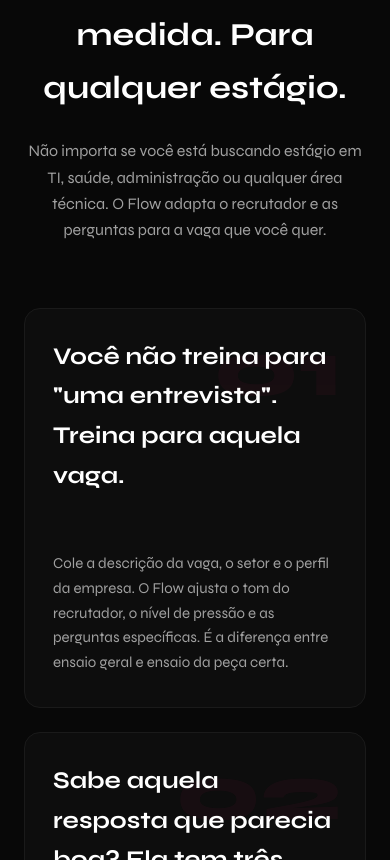
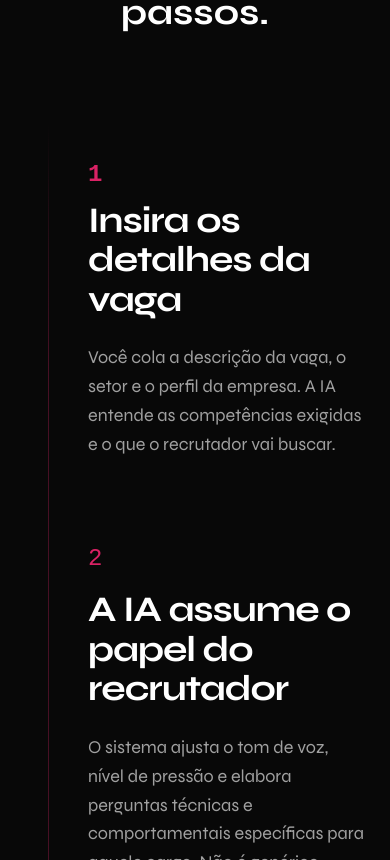
Before and after one commit to murilobauck/flow_v0.1, a React (Vite) app: page / in a window 390 px wide. Shown: the part 1140-2000 px from the top of the page. Built offline with nearby package versions, Linux system fonts and the light colour scheme.

Commit message:
feat(home): reformular secoes Proof, FAQ e CTA

```diff
--- a/src/pages/Home/components/CTA.module.css
+++ b/src/pages/Home/components/CTA.module.css
@@ -74,6 +74,15 @@
   font-weight: 700;
   white-space: nowrap;
   box-shadow: var(--glow-brand-sm);
+  border: none;
+  cursor: pointer;
+  outline: none;
+  transition: transform 0.2s ease, box-shadow 0.2s ease;
+}
+
+.exclusivityBadge:hover {
+  transform: translateX(-50%) translateY(-2px);
+  box-shadow: var(--glow-brand);
 }
 
 .eyebrow {
@@ -93,7 +102,7 @@
 .body {
   color: var(--text-secondary);
   text-align: center;
-  margin-bottom: 40px;
+  margin-bottom: 24px;
   font-size: 15px;
 }
 
@@ -107,31 +116,30 @@
 
 .label {
   font-size: 13px;
-  color: var(--text-tertiary);
+  color: var(--text-secondary);
   margin-bottom: 16px;
-  font-weight: 600;
+  font-weight: 700;
+  text-transform: uppercase;
+  letter-spacing: 0.05em;
 }
 
 .benefitList {
   list-style: none;
   padding: 0;
   margin: 0;
+  display: flex;
+  flex-direction: column;
+  gap: 12px;
 }
 
 .benefitItem {
   display: flex;
   align-items: flex-start;
   gap: 12px;
-  padding: 10px 0;
-  border-bottom: 1px solid var(--border-subtle);
   font-size: 14px;
-  color: var(--text-secondary);
+  color: var(--text-primary);
   line-height: 1.5;
-}
-
-.benefitItem:last-child {
-  border-bottom: none;
-  padding-bottom: 0;
+  font-weight: 500;
 }
 
 .benefitBullet {
@@ -146,6 +154,17 @@
   flex-direction: column;
   gap: 12px;
   margin-bottom: 16px;
+}
+
+.fomoLabel {
+  font-size: 13px;
+  color: var(--text-primary);
+  margin-bottom: 4px;
+  padding-left: 4px;
+}
+
+.fomoLabel strong {
+  color: var(--brand);
 }
 
 .emailInput {
--- a/src/pages/Home/components/Proof.module.css
+++ b/src/pages/Home/components/Proof.module.css
@@ -7,141 +7,98 @@
 .header {
   text-align: center;
   max-width: 720px;
-  margin: 0 auto 64px;
+  margin: 0 auto 80px;
 }
 
 .title {
-  font-size: 40px;
+  font-size: 48px;
   margin-bottom: 24px;
 }
 
-.subtitle {
-  color: var(--text-secondary);
-  font-size: 16px;
+/* Timeline Layout */
+.timeline {
+  display: flex;
+  flex-direction: column;
+  position: relative;
+  max-width: 1100px;
+  margin: 0 auto 120px;
 }
 
-.grid {
-  display: grid;
-  grid-template-columns: repeat(3, 1fr);
-  gap: 24px;
-  margin-bottom: 80px;
+/* The vertical line in the center */
+.timeline::before {
+  content: '';
+  position: absolute;
+  left: 50%;
+  top: 0;
+  bottom: 0;
+  width: 1px;
+  background: linear-gradient(to bottom, transparent, var(--brand) 15%, var(--brand) 85%, transparent);
+  transform: translateX(-50%);
+  opacity: 0.3;
 }
 
-.card {
-  background: var(--bg-card);
-  border: 1px solid var(--border-subtle);
-  border-radius: 16px;
-  padding: 28px 28px 32px;
-  position: relative;
-  overflow: hidden;
-  transition: border-color 0.25s ease, box-shadow 0.25s ease, transform 0.25s ease;
-  display: flex;
-  flex-direction: column;
-}
-
-.featured {
-  grid-column: span 3;
+.timelineStep {
   display: grid;
   grid-template-columns: 1fr 1fr;
-  align-items: center;
-  gap: 40px;
-  padding: 48px;
-}
-
-.featured h3 {
-  font-size: 32px;
-}
-
-.ordinal {
-  position: absolute;
-  top: 20px;
-  right: 24px;
-  font-size: 80px;
-  font-weight: 800;
-  color: var(--brand);
-  opacity: 0.05;
-  line-height: 1;
-  pointer-events: none;
-  transition: opacity 0.25s;
-  font-family: var(--font-display);
-}
-
-.card:hover {
-  border-color: rgba(218, 34, 101, 0.45);
-  box-shadow: var(--glow-brand-sm);
-  transform: translateY(-4px);
-}
-
-.card:hover .ordinal {
-  opacity: 0.12;
-}
-
-.card h3 {
-  font-size: 24px;
-  margin-bottom: 16px;
-  position: relative;
-  z-index: 1;
-}
-
-.card p {
-  color: var(--text-secondary);
-  font-size: 15px;
-  position: relative;
-  z-index: 1;
-  flex: 1;
-}
-
-.marqueeWrapper {
-  overflow: hidden;
-  mask-image: linear-gradient(
-    to right,
-    transparent 0%,
-    black 8%,
-    black 92%,
-    transparent 100%
-  );
-  -webkit-mask-image: linear-gradient(
-    to right,
-    transparent 0%,
-    black 8%,
-    black 92%,
-    transparent 100%
-  );
-  margin: 40px 0;
   width: 100%;
 }
 
-.marqueeTrack {
+.stepContent {
   display: flex;
-  gap: 36px;
-  white-space: nowrap;
-  animation: marquee 38s linear infinite;
-  width: max-content;
+  flex-direction: column;
+  justify-content: center;
 }
 
-@keyframes marquee {
-  from { transform: translateX(0); }
-  to   { transform: translateX(-50%); }
+.left .stepContent {
+  grid-column: 1;
+  text-align: right;
+  padding: 80px 80px 80px 0;
+  align-items: flex-end;
 }
 
-.marqueeItem {
-  font-size: 12px;
-  color: var(--text-tertiary);
-  letter-spacing: 0.04em;
-  display: flex;
-  align-items: center;
-  gap: 36px;
+.right .stepContent {
+  grid-column: 2;
+  text-align: left;
+  padding: 80px 0 80px 80px;
+  align-items: flex-start;
 }
 
-.marqueeSep {
+.stepNumber {
+  font-family: monospace;
+  font-size: 24px;
   color: var(--brand);
-  opacity: 0.5;
+  display: inline-block;
+  margin-bottom: 12px;
+}
+
+.left .stepNumber {
+  margin-bottom: 0;
+  margin-left: 16px;
+  position: relative;
+  top: -6px;
+}
+
+.stepTitle {
+  font-family: var(--font-display);
+  font-size: 48px;
+  font-weight: 700;
+  line-height: 1.1;
+  color: var(--text-primary);
+  margin-bottom: 24px;
+  letter-spacing: -0.03em;
+}
+
+.stepDescription {
+  font-size: 18px;
+  color: var(--text-secondary);
+  line-height: 1.6;
+  max-width: 420px;
 }
 
 .testimonial {
   text-align: center;
   max-width: 640px;
-  margin: 80px auto 0;
+  margin: 0 auto;
   padding: 40px;
   border-radius: 16px;
   background: var(--bg-surface);
@@ -164,13 +121,14 @@
 }
 
 @media (max-width: 1024px) {
-  .grid {
-    grid-template-columns: 1fr;
+  .stepTitle {
+    font-size: 36px;
   }
-  .featured {
-    grid-column: span 1;
-    grid-template-columns: 1fr;
-    padding: 28px 28px 32px;
+  .left .stepContent {
+    padding: 60px 40px 60px 0;
+  }
+  .right .stepContent {
+    padding: 60px 0 60px 40px;
   }
 }
 
@@ -179,6 +137,35 @@
     padding: 80px 24px;
   }
   .title {
-    font-size: 32px;
+    font-size: 36px;
+  }
+
+  .timeline::before {
+    left: 24px;
+    transform: none;
+  }
+
+  .timelineStep {
+    grid-template-columns: 1fr;
+  }
+
+  .left .stepContent,
+  .right .stepContent {
+    grid-column: 1;
+    text-align: left;
+    align-items: flex-start;
+    padding: 40px 0 40px 64px;
+  }
+
+  .left .stepTitle {
+    /* For mobile, we want the number to be above like in the right step */
+    display: flex;
+    flex-direction: column-reverse;
+  }
+
+  .left .stepNumber {
+    margin-left: 0;
+    margin-bottom: 12px;
+    top: 0;
   }
 }
--- a/src/pages/Home/components/Proof.tsx
+++ b/src/pages/Home/components/Proof.tsx
@@ -1,7 +1,28 @@
 import { motion } from 'framer-motion';
 import styles from './Proof.module.css';
 
-
+const timelineSteps = [
+  {
+    id: 1,
+    title: "Insira os detalhes da vaga",
+    description: "Você cola a descrição da vaga, o setor e o perfil da empresa. A IA entende as competências exigidas e o que o recrutador vai buscar."
+  },
+  {
+    id: 2,
+    title: "A IA assume o papel do recrutador",
+    description: "O sistema ajusta o tom de voz, nível de pressão e elabora perguntas técnicas e comportamentais específicas para aquele cargo. Não é genérico."
+  },
+  {
+    id: 3,
+    title: "Simule a entrevista em tempo real",
+    description: "Treine suas respostas sob pressão como se estivesse valendo. Desenvolva seu raciocínio rápido e sua capacidade de argumentação em ambiente seguro."
+  },
+  {
+    id: 4,
+    title: "Receba um diagnóstico completo",
+    description: "Ao finalizar, o Flow avalia sua clareza, postura, tempo de resposta e coerência. Você descobre o que te sabota antes da hora real."
+  }
+];
 
 export const Proof = () => {
   return (
@@ -13,58 +34,41 @@
           viewport={{ once: true }}
           className={styles.title}
         >
-          Treinamento de entrevista sob medida. Para qualquer estágio.
+          Treinamento de entrevista. Em 4 passos.
         </motion.h2>
-        <motion.p
-          initial={{ opacity: 0, y: 20 }}
-          whileInView={{ opacity: 1, y: 0 }}
-          viewport={{ once: true }}
-          transition={{ delay: 0.1 }}
-          className={styles.subtitle}
-        >
-          Não importa se você está buscando estágio em TI, saúde, administração ou qualquer área técnica. O Flow adapta o recrutador e as perguntas para a vaga que você quer.
-        </motion.p>
       </div>
 
-      <div className={styles.grid}>
-        <motion.div
-          className={`${styles.card} ${styles.featured}`}
-          initial={{ opacity: 0, y: 20 }}
-          whileInView={{ opacity: 1, y: 0 }}
-          viewport={{ once: true }}
-          transition={{ delay: 0.2 }}
-        >
-          <span className={styles.ordinal}>01</span>
-          <h3>Você não treina para "uma entrevista". Treina para aquela vaga.</h3>
-          <p>Cole a descrição da vaga, o setor e o perfil da empresa. O Flow ajusta o tom do recrutador, o nível de pressão e as perguntas específicas. É a diferença entre ensaio geral e ensaio da peça certa.</p>
-        </motion.div>
-
-        <motion.div
-          className={styles.card}
-          initial={{ opacity: 0, y: 20 }}
-          whileInView={{ opacity: 1, y: 0 }}
-          viewport={{ once: true }}
-          transition={{ delay: 0.3 }}
-        >
-          <span className={styles.ordinal}>02</span>
-          <h3>Sabe aquela resposta que parecia boa? Ela tem três problemas.</h3>
-          <p>O diagnóstico do Flow aponta clareza, postura, tempo de resposta e uso de linguagem. Você descobre o que está sabotando você antes de descobrir na vaga real.</p>
-        </motion.div>
-
-        <motion.div
-          className={styles.card}
-          initial={{ opacity: 0, y: 20 }}
-          whileInView={{ opacity: 1, y: 0 }}
-          viewport={{ once: true }}
-          transition={{ delay: 0.4 }}
-        >
-          <span className={styles.ordinal}>03</span>
-          <h3>Sem experiência prévia, o que você vende é potencial.</h3>
-          <p>O Flow foi desenhado para quem está começando do zero. Ele te ajuda a estruturar respostas mesmo sem histórico profissional — e a apresentar o que você tem de verdade.</p>
-        </motion.div>
+      <div className={styles.timeline}>
+        {timelineSteps.map((step, index) => {
+          const isLeft = index % 2 === 0;
+          return (
+            <motion.div
+              key={step.id}
+              className={`${styles.timelineStep} ${isLeft ? styles.left : styles.right}`}
+              initial={{ opacity: 0, y: 40 }}
+              whileInView={{ opacity: 1, y: 0 }}
+              viewport={{ once: true, margin: "-100px" }}
+            >
+              <div className={styles.stepContent}>
+                {isLeft ? (
+                  <>
+                    <h3 className={styles.stepTitle}>
+                      {step.title} <span className={styles.stepNumber}>{step.id}</span>
+                    </h3>
+                    <p className={styles.stepDescription}>{step.description}</p>
+                  </>
+                ) : (
+                  <>
+                    <span className={styles.stepNumber}>{step.id}</span>
+                    <h3 className={styles.stepTitle}>{step.title}</h3>
+                    <p className={styles.stepDescription}>{step.description}</p>
+                  </>
+                )}
+              </div>
+            </motion.div>
+          );
+        })}
       </div>
-
-
 
       <motion.div
         className={styles.testimonial}
```
Also changed, not shown: src/pages/Home/components/CTA.tsx (+25 -8 lines), src/pages/Home/components/FAQ.module.css (+76 -57 lines), src/pages/Home/components/FAQ.tsx (+67 -40 lines).
